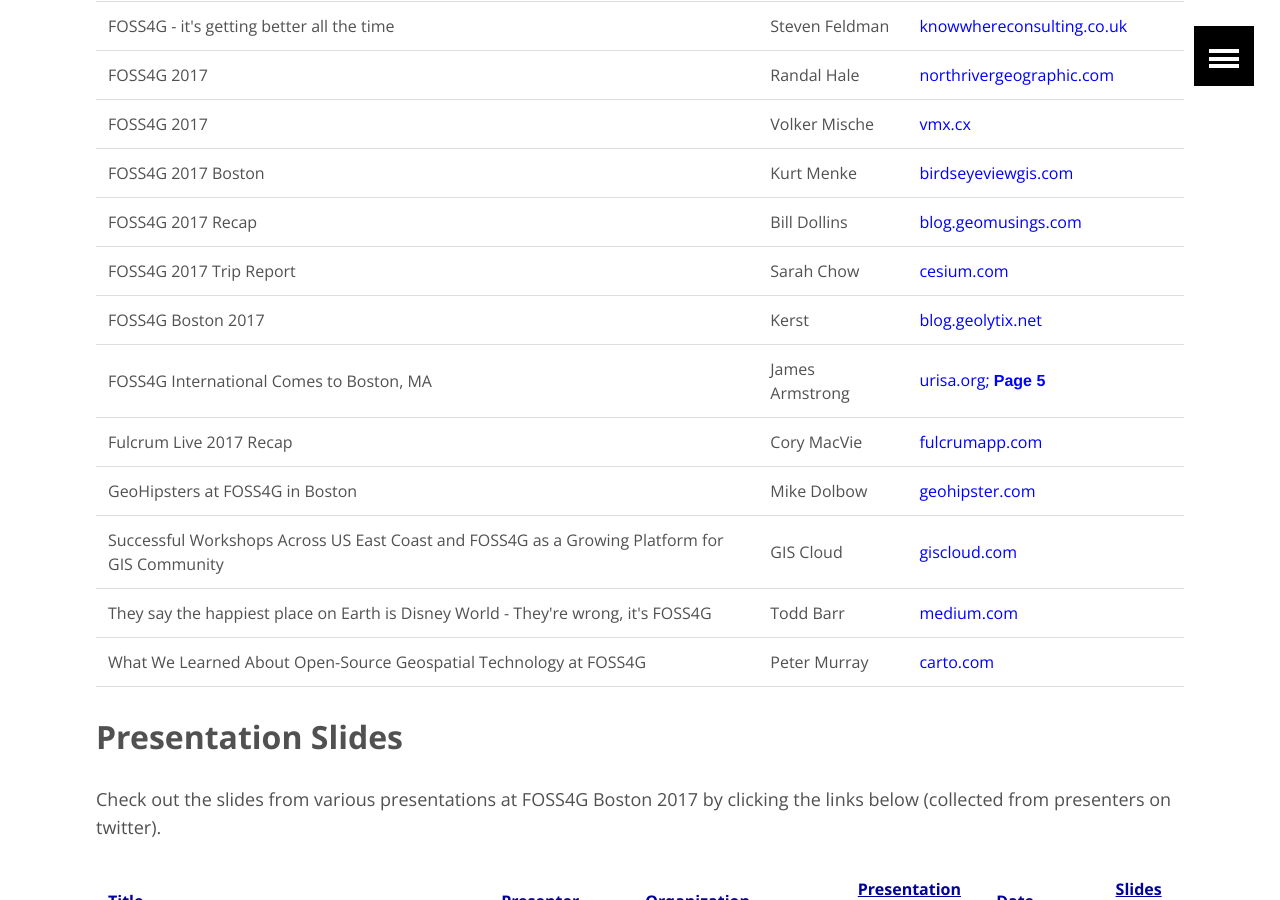
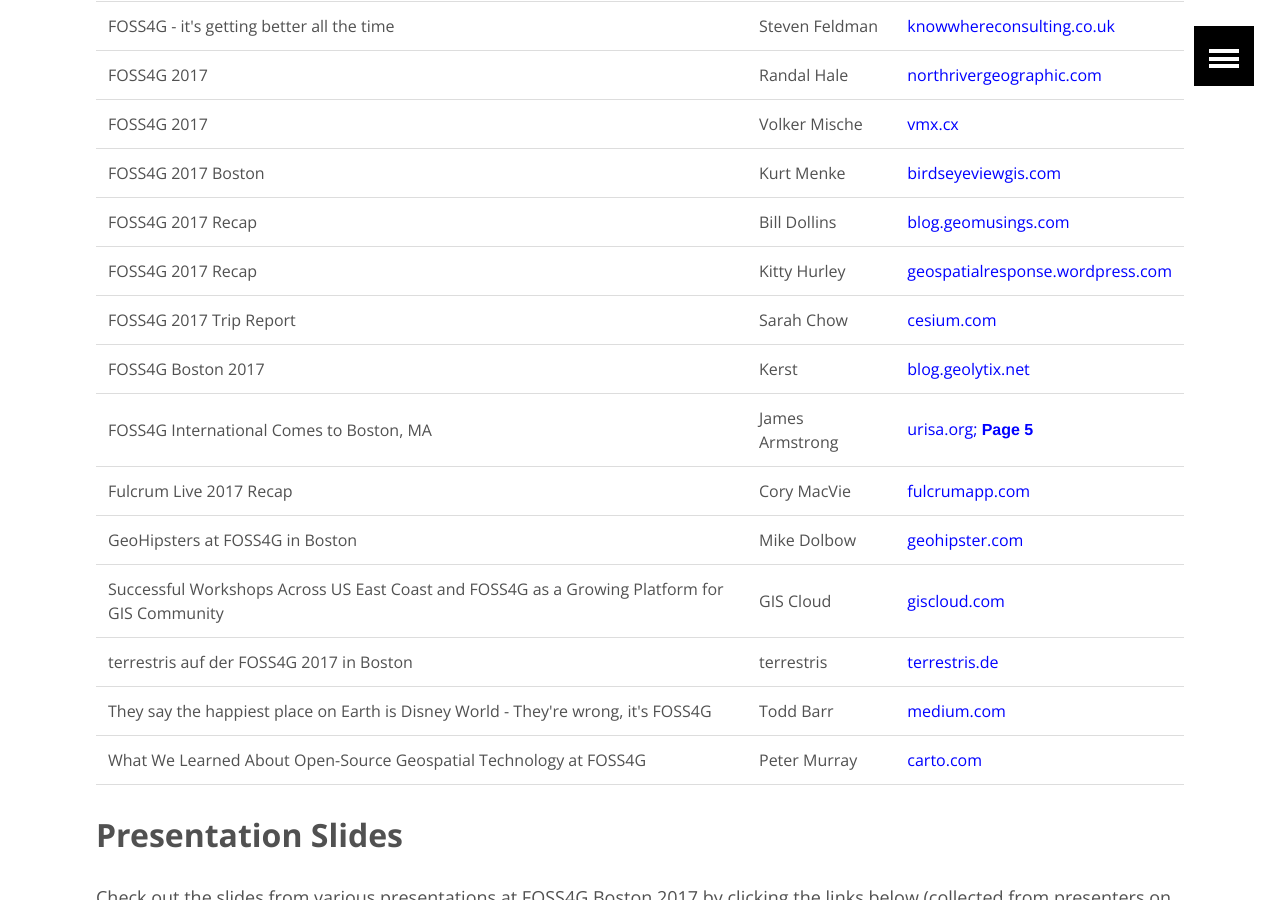
Before and after one commit to AvidGeo/foss4g2017-dev, a Jekyll site: the page built from post_conference/index.html, in a window 1280 px wide and 900 px high, scrolled down 629 px. Built offline with Jekyll 4.4.1, drawn with Linux system fonts in a browser that asks for light colours.

Commit message:
add blogs

```diff
--- a/post_conference/index.html
+++ b/post_conference/index.html
@@ -48,6 +48,7 @@
                 <td>Bill Dollins</td>
                 <td><a href="http://blog.geomusings.com/2017/08/29/foss4g-2017-recap/?utm_content=bufferb25a6&amp;utm_medium=social&amp;utm_source=twitter.com&amp;utm_campaign=buffer" style="color:blue;">blog.geomusings.com</a></td>
             </tr>
+            <tr><td>FOSS4G 2017 Recap</td><td>Kitty Hurley</td><td><a href="https://geospatialresponse.wordpress.com/2017/09/04/foss4g-2017-recap/" style="color:blue;">geospatialresponse.wordpress.com</a></td></tr>
             <tr>
                 <td>FOSS4G 2017 Trip Report</td>
                 <td>Sarah Chow</td>
@@ -66,6 +67,7 @@
                 <td><a href="http://geohipster.com/2017/08/28/geohipsters-foss4g-boston/" style="color:blue;">geohipster.com</a></td>
             </tr>
             <tr><td>Successful Workshops Across US East Coast and FOSS4G as a Growing Platform for GIS Community</td><td>GIS Cloud</td><td><a href="http://www.giscloud.com/blog/successful-workshops-across-us-east-coast-and-foss4g-as-a-growing-platform-for-gis-community/" style="color:blue;">giscloud.com</a></td></tr>
+            <tr><td>terrestris auf der FOSS4G 2017 in Boston</td><td>terrestris</td><td><a href="https://www.terrestris.de/2017/08/30/terrestris-auf-der-foss4g-2017-in-boston/" style="color:blue;">terrestris.de</a></td></tr>
             <tr>
                 <td>They say the happiest place on Earth is Disney World - They're wrong, it's FOSS4G</td>
                 <td>Todd Barr</td>
```
